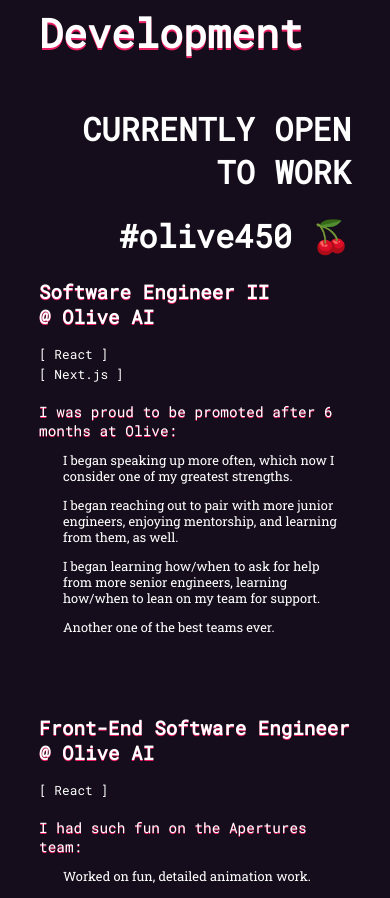
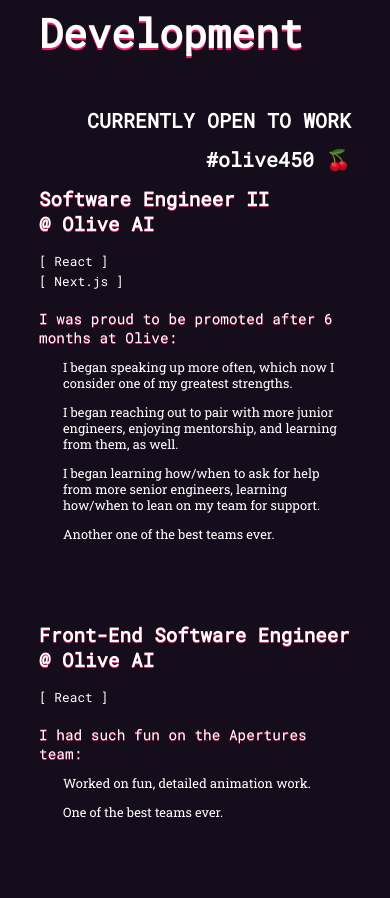
Before and after one commit to amandahussey/amandahussey.com, a React (Create React App) app: page / in a window 390 px wide. Shown: the part 1815-2713 px from the top of the page. Built offline with nearby package versions, Linux system fonts and the light colour scheme; a web font is replaced by a local one.

Commit message:
some mobile adjustments

```diff
--- a/src/components/Resume/Resume.scss
+++ b/src/components/Resume/Resume.scss
@@ -132,6 +132,9 @@
   .resume-section__title {
     font-size: 50px;
   }
+  .open-to-work {
+    font-size: 20px;
+  }
   .resume-section__header {
     // text-align: left;
   }
```
